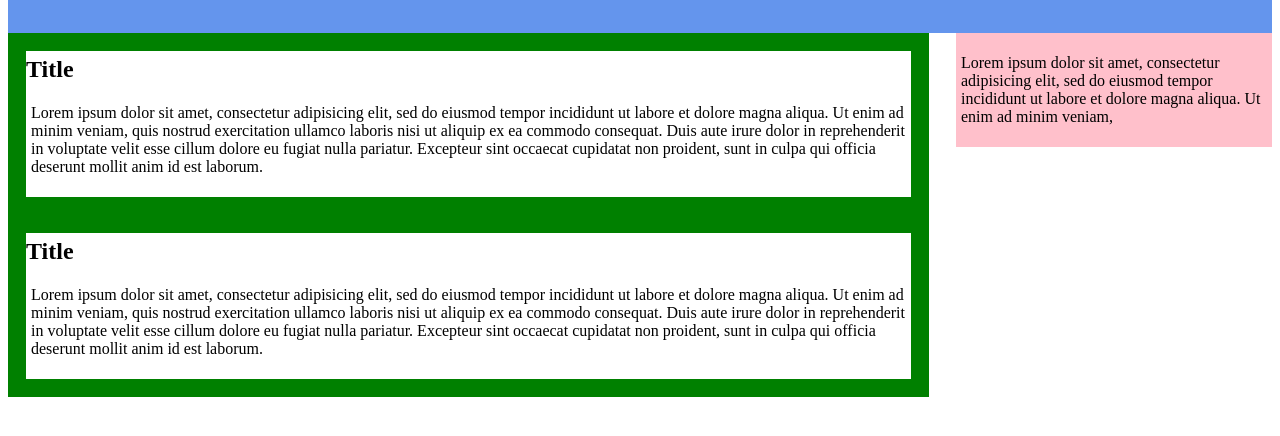
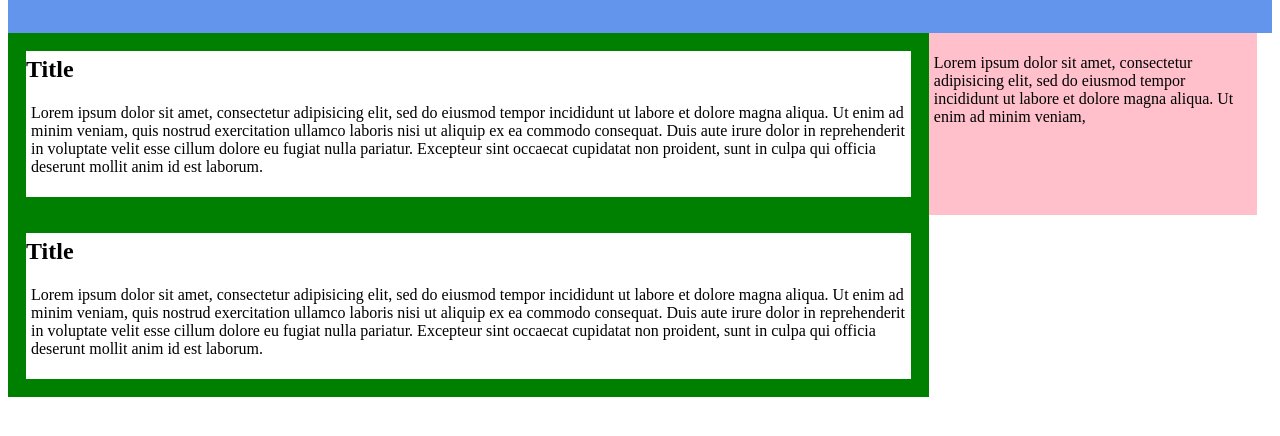
Before and after one commit to ablueplatypus/css-fun, a plain HTML site: page index.html in a window 1280 px wide. Shown: the part 74-510 px from the top of the page. Drawn offline with Linux system fonts and the light colour scheme.

Commit message:
added a container to flex aside and seection 1

```diff
--- a/app.css
+++ b/app.css
@@ -14,6 +14,11 @@
 
 }
 
+.container {
+  display: flex;
+
+}
+
 .title-margin {
   margin: 5px 0 5px;
 }
@@ -26,7 +31,7 @@ p {
 aside {
     display: inline-block;
     background-color: pink;
-    width: 27%;
+    width: 28%;
     float: right;
 }
 
@@ -34,9 +39,9 @@ aside {
   display: block;
 }
 
-@media screen and (min-width: 780px) {
+@media screen and (max-width: 1822px) {
   aside {
-    width: 25%;
+    width: 26%;
   }
 
 }
--- a/index.html
+++ b/index.html
@@ -10,6 +10,7 @@
       <h1>Header</h1>
     </section>
     <div id="wrapper">
+      <div class="container">
     <section class="s1">
       <h2 class="title-margin">Title</h2>
       <p>Lorem ipsum dolor sit amet, consectetur adipisicing elit, sed do eiusmod tempor incididunt ut labore et dolore magna aliqua. Ut enim ad minim veniam, quis nostrud exercitation ullamco laboris nisi ut aliquip ex ea commodo consequat. Duis aute irure dolor in reprehenderit in voluptate velit esse cillum dolore eu fugiat nulla pariatur. Excepteur sint occaecat cupidatat non proident, sunt in culpa qui officia deserunt mollit anim id est laborum.</p>
@@ -19,6 +20,7 @@
         <p>Lorem ipsum dolor sit amet, consectetur adipisicing elit, sed do eiusmod tempor incididunt ut labore et dolore magna aliqua. Ut enim ad minim veniam, </p>
       </div>
     </aside>
+    </div>
     <section class="s1">
       <h2 class="title-margin">Title</h2>
       <p>Lorem ipsum dolor sit amet, consectetur adipisicing elit, sed do eiusmod tempor incididunt ut labore et dolore magna aliqua. Ut enim ad minim veniam, quis nostrud exercitation ullamco laboris nisi ut aliquip ex ea commodo consequat. Duis aute irure dolor in reprehenderit in voluptate velit esse cillum dolore eu fugiat nulla pariatur. Excepteur sint occaecat cupidatat non proident, sunt in culpa qui officia deserunt mollit anim id est laborum.</p>
```
